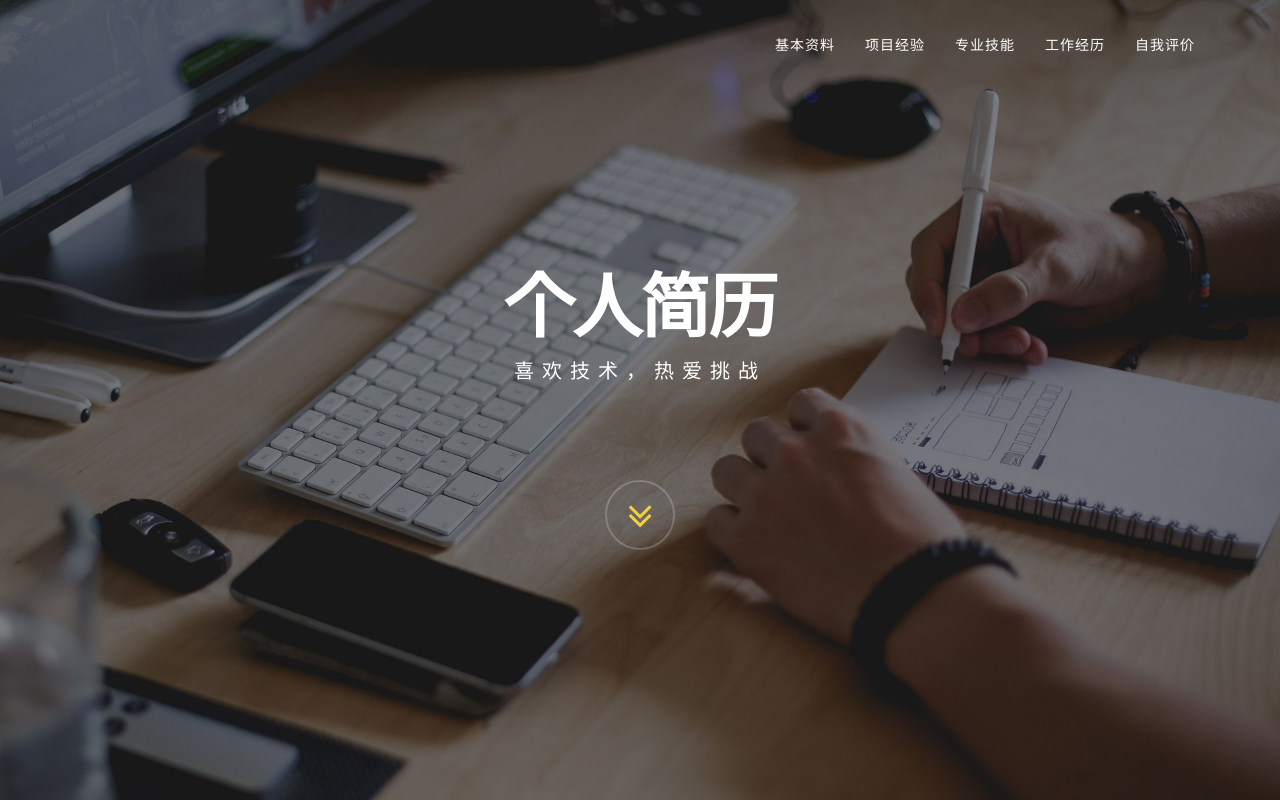
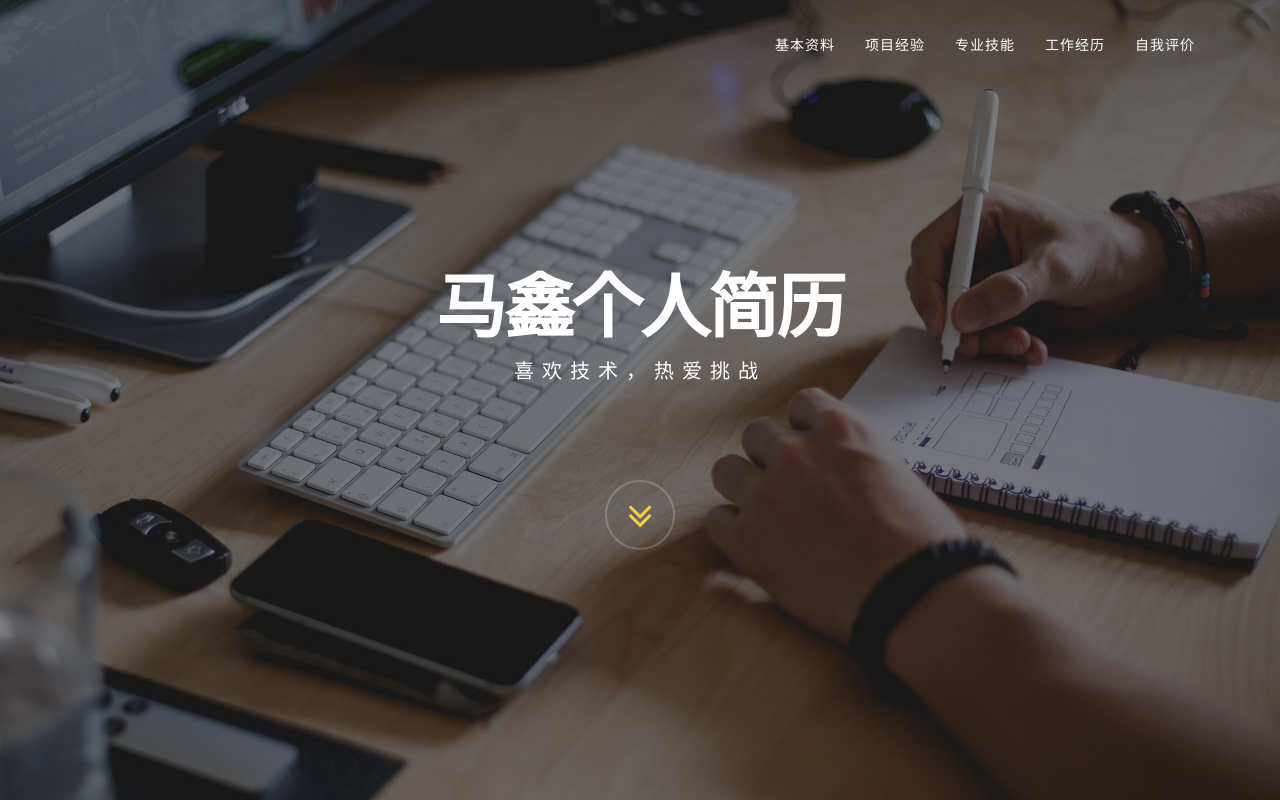
Before and after one commit to maxandmin/Resume, a plain HTML site: page index.html in a window 1280 px wide. Shown: the top 800 px of the page. Drawn offline with Linux system fonts and the light colour scheme.

Commit message:
细节调整

```diff
--- a/index.html
+++ b/index.html
@@ -71,7 +71,7 @@
             <div class="container">
                 <div class="row">
                     <div class="col-md-8 col-md-offset-2">
-                        <h1>个人简历</span></h1>
+                        <h1>马鑫个人简历</span></h1>
                         <p class="intro-text">喜欢技术，热爱挑战</p>
                         <a href="#services" class="btn btn-circle page-scroll">
                             <i class="fa fa-angle-double-down animated"></i>
```
